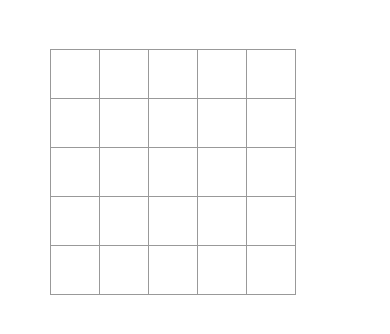
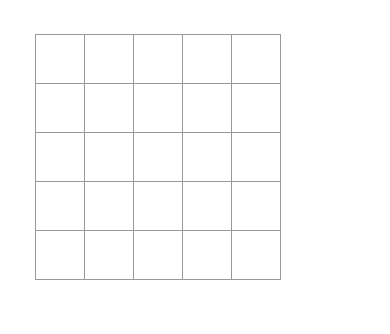
Before and after one commit to nisshii0313/React_tutorial, a React (Create React App) app: page / in a window 390 px wide. Shown: the top 334 px of the page. Built offline with nearby package versions, Linux system fonts and the light colour scheme.

Commit message:
make it better

```diff
--- a/src/index.css
+++ b/src/index.css
@@ -15,15 +15,15 @@ ol, ul {
 @media screen and ( max-width:479px ){
   body{
     margin: 10px;
-    padding: 40px;
+    padding: 25px;
   }
   .game-info {
     display: none;
   }
   .square {
-    line-height: 45px;
-    height: 45px;
-    width: 45px;
+    line-height: 40px;
+    height: 40px;
+    width: 40px;
   }
 }
 
```
